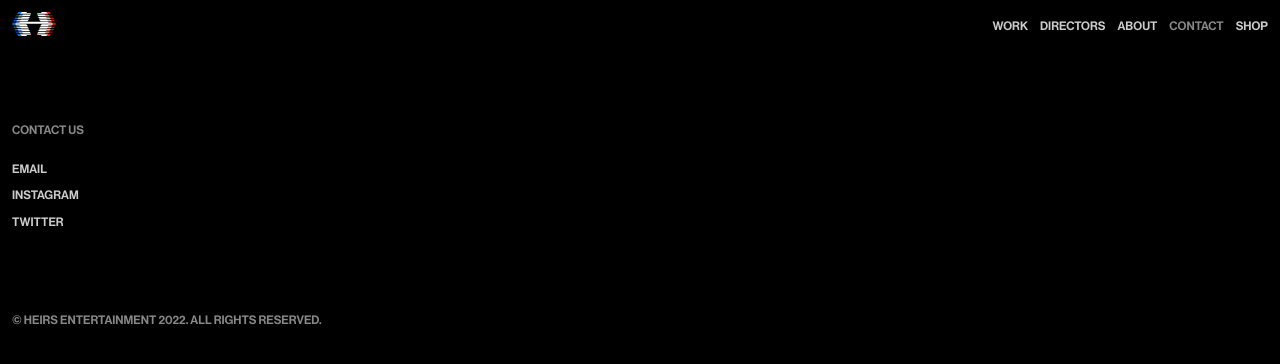
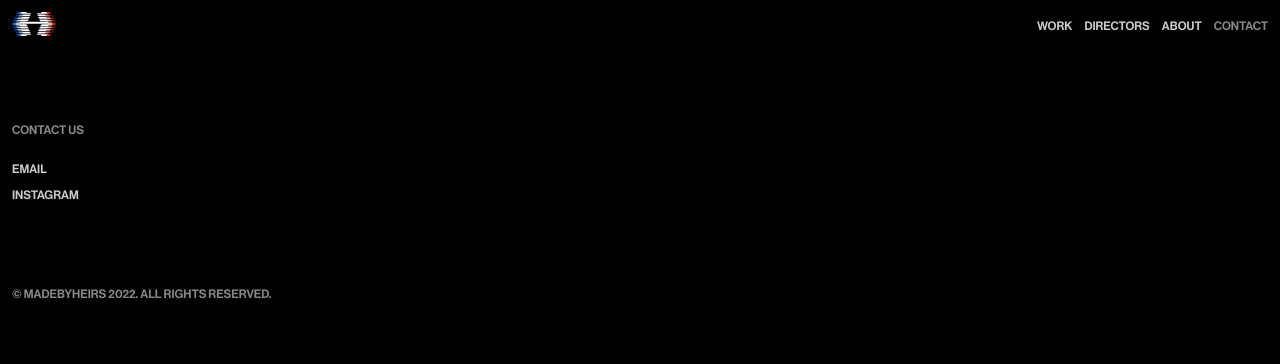
Before and after one commit to school-night/heirs, a Next.js app: page /contact in a window 1280 px wide. Shown: the top 364 px of the page. Built offline with nearby package versions, Linux system fonts and the light colour scheme.

Commit message:
content updates

```diff
--- a/components/Footer.js
+++ b/components/Footer.js
@@ -6,7 +6,7 @@ const Footer = () => {
     <Box css={{ textAlign: "center" }}>
       <Box marginTop={6} />
       <Text>
-        © HEIRS Entertainment {new Date().getFullYear()}. All rights reserved.
+        © MADEBYHEIRS {new Date().getFullYear()}. All rights reserved.
       </Text>
     </Box>
   );
--- a/components/Navigation.js
+++ b/components/Navigation.js
@@ -9,7 +9,7 @@ const paths = [
   "/directors",
   "/about",
   "/contact",
-  "/shop",
+  // "/shop",
 ];
 
 const Navigation = () => {
--- a/pages/_app.js
+++ b/pages/_app.js
@@ -22,7 +22,10 @@ const App = (props) => {
         <meta property="og:url" content="https://madebyheirs.com/" />
         <meta property="og:type" content="website" />
         <meta property="og:title" content="HEIRS Entertainment" />
-        <meta property="og:description" content="HEIRS Entertainment is our black-owned mixed media vernacular of choice for pain and struggle." />
+        <meta
+          property="og:description"
+          content="HEIRS Entertainment is our black-owned mixed media vernacular of choice for pain and struggle."
+        />
         <meta property="og:image" content="./assets/work/southside-mez.jpg" />
         <meta name="twitter:card" content="summary_large_image" />
       </Head>
--- a/pages/contact.js
+++ b/pages/contact.js
@@ -5,16 +5,12 @@ import Text from "../components/Text";
 
 const items = [
   {
-    href: "mailto:tapin@heirs.us",
+    href: "mailto:info@madebyheirs.com",
     title: "Email",
   },
   {
-    href: "https://www.instagram.com/heirsentertainment",
+    href: "https://www.instagram.com/madexheirs",
     title: "Instagram",
-  },
-  {
-    href: "https://twitter.com/heirsent",
-    title: "Twitter",
   },
 ];
 const Page = () => {
--- a/pages/directors.js
+++ b/pages/directors.js
@@ -6,9 +6,9 @@ import IndexStillSmall from "../components/IndexStillSmall";
 import IndexTitle from "../components/IndexTitle";
 
 const posts = [
-  { slug: "kasey-elise-walker", title: "Kasey Elise Walker" },
-  { slug: "c-prinz", title: "C. Prinz" },
-  { slug: "mobolaji-olaoniye", title: "Mobolaji Olaoniye" },
+  // { slug: "kasey-elise-walker", title: "Kasey Elise Walker" },
+  // { slug: "c-prinz", title: "C. Prinz" },
+  // { slug: "mobolaji-olaoniye", title: "Mobolaji Olaoniye" },
   { slug: "mez", title: "Mez" },
   { slug: "yudai-maruyama", title: "Yudai Maruyama" },
 ];
```
